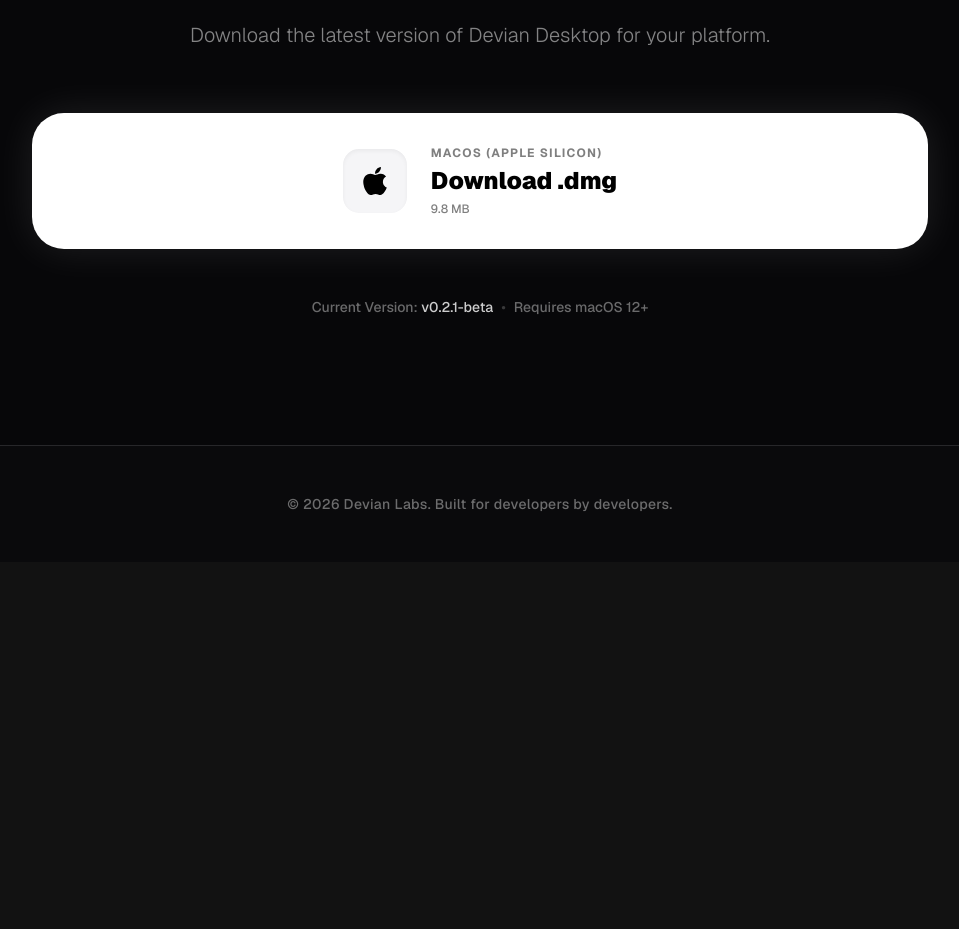
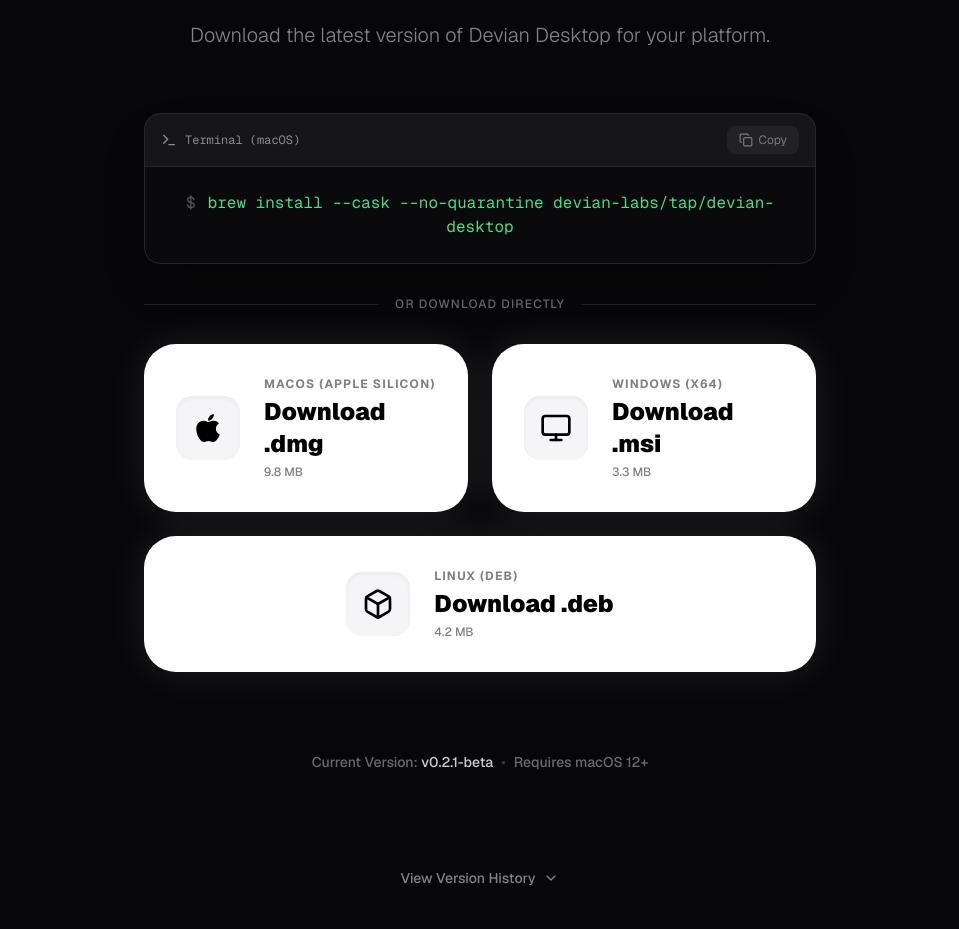
Before and after one commit to devian-labs/devian-web, a Next.js app: page / in a window 1280 px wide. Shown: the part 3623-4552 px from the top of the page, without its empty margins (160-1119 px from the left). Before the commit the page ends 4185 px from the top, so only its background shows below. Built offline with nearby package versions, Linux system fonts and the light colour scheme; no server answers.

Commit message:
update: pipeline for getting releases in here

```diff
--- a/package.json
+++ b/package.json
@@ -1,5 +1,5 @@
 {
-  "name": "devian-landing",
+    "name": "devian-web",
     "version": "0.2.1",
     "private": true,
     "scripts": {
--- a/src/components/DownloadsSection.tsx
+++ b/src/components/DownloadsSection.tsx
@@ -1,7 +1,7 @@
 "use client";
 
 import { useEffect, useState } from "react";
-import { Download, ChevronDown } from "lucide-react";
+import { Download, ChevronDown, Monitor, Box, Terminal, Copy } from "lucide-react";
 
 interface Asset {
     name: string;
@@ -22,9 +22,10 @@
     const [releases, setReleases] = useState<GithubRelease[]>([]);
     const [loading, setLoading] = useState(true);
     const [showHistory, setShowHistory] = useState(false);
+    const [copied, setCopied] = useState(false);
 
     useEffect(() => {
-        fetch("https://api.github.com/repos/devian-labs/devian-desktop/releases")
+        fetch("https://api.github.com/repos/devian-labs/devian-web/releases")
             .then((res) => res.json())
             .then((data) => {
                 if (Array.isArray(data)) {
@@ -61,6 +62,12 @@
     const linuxLink = latestRelease ? getTargetAssetUrl(latestRelease.assets, ".deb") : "/downloads/v0.2.1-beta/Devian.Desktop_0.2.1_amd64.deb";
     const linuxSize = latestRelease ? getTargetAssetSize(latestRelease.assets, ".deb") : "4.2 MB";
 
+    const handleCopyCommand = () => {
+        navigator.clipboard.writeText("brew install --cask --no-quarantine devian-labs/tap/devian-desktop");
+        setCopied(true);
+        setTimeout(() => setCopied(false), 2000);
+    };
+
     return (
         <section id="download" className="px-6 md:px-8 py-20 md:py-32 max-w-5xl mx-auto text-center border-t border-white/[0.05]">
             <h2 className="text-3xl sm:text-4xl md:text-5xl font-black mb-4 md:mb-6 tracking-tight">Ready to take control?</h2>
@@ -73,7 +80,39 @@
                     <div className="animate-spin rounded-full h-8 w-8 border-b-2 border-white/20"></div>
                 </div>
             ) : (
-                <div className="flex flex-col md:flex-row flex-wrap items-center justify-center gap-4 md:gap-6 max-w-4xl mx-auto">
+                <div className="flex flex-col items-center justify-center gap-6 md:gap-8 max-w-4xl mx-auto">
+
+                    {/* Homebrew Terminal Block */}
+                    <div className="w-full max-w-2xl bg-[#0A0A0C] border border-white/10 rounded-2xl overflow-hidden shadow-2xl relative group">
+                        <div className="bg-white/5 px-4 py-3 border-b border-white/5 flex items-center justify-between">
+                            <div className="flex items-center gap-2">
+                                <Terminal className="h-4 w-4 text-white/50" />
+                                <span className="text-xs font-mono text-white/50">Terminal (macOS)</span>
+                            </div>
+                            <button
+                                onClick={handleCopyCommand}
+                                className="text-white/40 hover:text-white transition-colors flex items-center gap-1.5 text-xs bg-white/5 hover:bg-white/10 px-3 py-1.5 rounded-lg"
+                                aria-label="Copy to clipboard"
+                            >
+                                <Copy className="h-3.5 w-3.5" />
+                                {copied ? "Copied!" : "Copy"}
+                            </button>
+                        </div>
+                        <div className="p-5 md:p-6 overflow-x-auto">
+                            <code className="text-sm md:text-base font-mono text-[#4ADE80] break-words whitespace-pre-wrap">
+                                <span className="text-white/30 mr-3">$</span>
+                                brew install --cask --no-quarantine devian-labs/tap/devian-desktop
+                            </code>
+                        </div>
+                    </div>
+
+                    <div className="flex items-center gap-4 w-full max-w-2xl">
+                        <div className="h-px bg-white/10 flex-1"></div>
+                        <span className="text-xs text-white/40 font-medium tracking-widest uppercase">Or Download Directly</span>
+                        <div className="h-px bg-white/10 flex-1"></div>
+                    </div>
+
+                    <div className="flex flex-col md:flex-row flex-wrap items-center justify-center gap-4 md:gap-6 w-full max-w-2xl mx-auto">
                         {/* macOS */}
                         <a href={macLink || "#"} download={!!macLink} className={`bg-white hover:bg-white/90 text-black p-5 md:p-8 rounded-[24px] md:rounded-[32px] flex items-center justify-center gap-4 md:gap-6 transition-all group flex-1 w-full sm:min-w-[300px] ${macLink ? "cursor-pointer shadow-[0_0_40px_rgba(255,255,255,0.1)] hover:shadow-[0_0_60px_rgba(255,255,255,0.2)] hover:scale-[1.02]" : "opacity-50 grayscale cursor-not-allowed"}`}>
                             <div className="h-10 w-10 md:h-16 md:w-16 bg-[#F5F5F7] rounded-xl md:rounded-2xl flex items-center justify-center shadow-inner shrink-0">
@@ -86,55 +125,49 @@
                             </div>
                         </a>
 
-                    {/* Windows
-                    <a href={winLink || "#"} download={!!winLink} className={`bg-white/[0.02] border border-white/[0.05] text-white p-5 md:p-8 rounded-[24px] md:rounded-[32px] flex items-center justify-center gap-4 md:gap-6 transition-all group flex-1 w-full sm:min-w-[300px] ${winLink ? "cursor-pointer hover:bg-white/[0.05] hover:border-white/[0.1] hover:scale-[1.02]" : "opacity-60 grayscale cursor-default"}`}>
-                        <div className="h-10 w-10 md:h-16 md:w-16 bg-white/5 rounded-xl md:rounded-2xl flex items-center justify-center shrink-0">
-                            <Monitor className="h-5 w-5 md:h-8 md:w-8 text-white/50" />
+                        {/* Windows */}
+                        <a href={winLink || "#"} download={!!winLink} className={`bg-white hover:bg-white/90 text-black p-5 md:p-8 rounded-[24px] md:rounded-[32px] flex items-center justify-center gap-4 md:gap-6 transition-all group flex-1 w-full sm:min-w-[300px] ${winLink ? "cursor-pointer shadow-[0_0_40px_rgba(255,255,255,0.1)] hover:shadow-[0_0_60px_rgba(255,255,255,0.2)] hover:scale-[1.02]" : "opacity-50 grayscale cursor-not-allowed"}`}>
+                            <div className="h-10 w-10 md:h-16 md:w-16 bg-[#F5F5F7] rounded-xl md:rounded-2xl flex items-center justify-center shadow-inner shrink-0">
+                                <Monitor className="h-5 w-5 md:h-8 md:w-8 text-black" />
                             </div>
                             <div className="text-left">
-                            <div className="text-[10px] md:text-xs font-bold uppercase tracking-widest text-white/40 mb-1">Windows</div>
-                            <div className="text-lg md:text-2xl font-black text-white/90">{winLink ? "Download .msi" : "Coming Soon"}</div>
-                            {winSize && <div className="text-xs text-white/40 font-medium mt-1">{winSize}</div>}
+                                <div className="text-[10px] md:text-xs font-bold uppercase tracking-widest text-black/50 mb-1">Windows (x64)</div>
+                                <div className="text-lg md:text-2xl font-black">{winLink ? "Download .msi" : "Coming Soon"}</div>
+                                {winSize && <div className="text-xs text-black/50 font-medium mt-1">{winSize}</div>}
                             </div>
                         </a>
-                    */}
 
-                    {/* Linux
-                    <a href={linuxLink || "#"} download={!!linuxLink} className={`bg-white/[0.02] border border-white/[0.05] text-white p-5 md:p-8 rounded-[24px] md:rounded-[32px] flex items-center justify-center gap-4 md:gap-6 transition-all group flex-1 w-full sm:min-w-[300px] ${linuxLink ? "cursor-pointer hover:bg-white/[0.05] hover:border-white/[0.1] hover:scale-[1.02]" : "opacity-60 grayscale cursor-default"}`}>
-                        <div className="h-10 w-10 md:h-16 md:w-16 bg-white/5 rounded-xl md:rounded-2xl flex items-center justify-center shrink-0">
-                            <Box className="h-5 w-5 md:h-8 md:w-8 text-white/50" />
+                        {/* Linux */}
+                        <a href={linuxLink || "#"} download={!!linuxLink} className={`bg-white hover:bg-white/90 text-black p-5 md:p-8 rounded-[24px] md:rounded-[32px] flex items-center justify-center gap-4 md:gap-6 transition-all group flex-1 w-full sm:min-w-[300px] ${linuxLink ? "cursor-pointer shadow-[0_0_40px_rgba(255,255,255,0.1)] hover:shadow-[0_0_60px_rgba(255,255,255,0.2)] hover:scale-[1.02]" : "opacity-50 grayscale cursor-not-allowed"}`}>
+                            <div className="h-10 w-10 md:h-16 md:w-16 bg-[#F5F5F7] rounded-xl md:rounded-2xl flex items-center justify-center shadow-inner shrink-0">
+                                <Box className="h-5 w-5 md:h-8 md:w-8 text-black" />
                             </div>
                             <div className="text-left">
-                            <div className="text-[10px] md:text-xs font-bold uppercase tracking-widest text-white/40 mb-1">Linux</div>
-                            <div className="text-lg md:text-2xl font-black text-white/90">{linuxLink ? "Download .deb" : "Coming Soon"}</div>
-                            {linuxSize && <div className="text-xs text-white/40 font-medium mt-1">{linuxSize}</div>}
+                                <div className="text-[10px] md:text-xs font-bold uppercase tracking-widest text-black/50 mb-1">Linux (deb)</div>
+                                <div className="text-lg md:text-2xl font-black">{linuxLink ? "Download .deb" : "Coming Soon"}</div>
+                                {linuxSize && <div className="text-xs text-black/50 font-medium mt-1">{linuxSize}</div>}
                             </div>
                         </a>
-                    */}
                     </div>
-            )}
 
                     <p className="mt-8 md:mt-12 text-xs md:text-sm text-white/40 font-medium flex flex-col sm:flex-row items-center justify-center gap-2">
-                <span>Current Version: <span className="text-white/80">v0.2.1-beta</span></span>
+                        <span>Current Version: <span className="text-white/80">{latestRelease?.tag_name || "v0.2.1-beta"}</span></span>
                         <span className="hidden sm:inline opacity-50">•</span>
                         <span>Requires macOS 12+</span>
                     </p>
 
-            {/* Version History Table */}
-            {oldReleases.length > 0 && (
-                <div className="mt-16 md:mt-24 max-w-4xl mx-auto">
+                    {/* Version History */}
+                    <div className="mt-12 md:mt-16 w-full max-w-2xl">
                         <button
                             onClick={() => setShowHistory(!showHistory)}
-                        className="mx-auto flex items-center gap-2 text-sm text-white/50 hover:text-white transition-colors"
+                            className="flex items-center justify-center gap-2 text-white/50 hover:text-white transition-colors text-sm font-medium mx-auto"
                         >
-                        <span>{showHistory ? "Hide previous versions" : "Looking for older versions?"}</span>
-                        <ChevronDown className={`h-4 w-4 transition-transform ${showHistory ? "rotate-180" : ""}`} />
+                            View Version History <ChevronDown className={`h-4 w-4 transition-transform ${showHistory ? "rotate-180" : ""}`} />
                         </button>
 
-                    {showHistory && (
-                        <div className="mt-8 bg-[#0A0A0C] border border-white/10 rounded-2xl overflow-hidden shadow-2xl animate-in fade-in slide-in-from-top-4 duration-300">
-                            <div className="overflow-x-auto">
-                                <table className="w-full text-left text-sm text-white/70">
+                        {showHistory && oldReleases.length > 0 && (
+                            <div className="mt-8 md:mt-10 bg-[#0A0A0C] border border-white/10 rounded-2xl overflow-hidden shadow-2xl">
+                                <table className="min-w-full divide-y divide-white/5">
                                     <thead className="bg-white/5 border-b border-white/10">
                                         <tr>
                                             <th className="px-6 py-4 font-medium text-white/90">Version</th>
@@ -175,8 +208,8 @@
                                     </tbody>
                                 </table>
                             </div>
+                        )}
                     </div>
-                    )}
                 </div>
             )}
         </section>
```
Also changed, not shown: 2 other files (tests, documents, lock files or other folders). Lines whose indentation alone changed are shown as unchanged.
